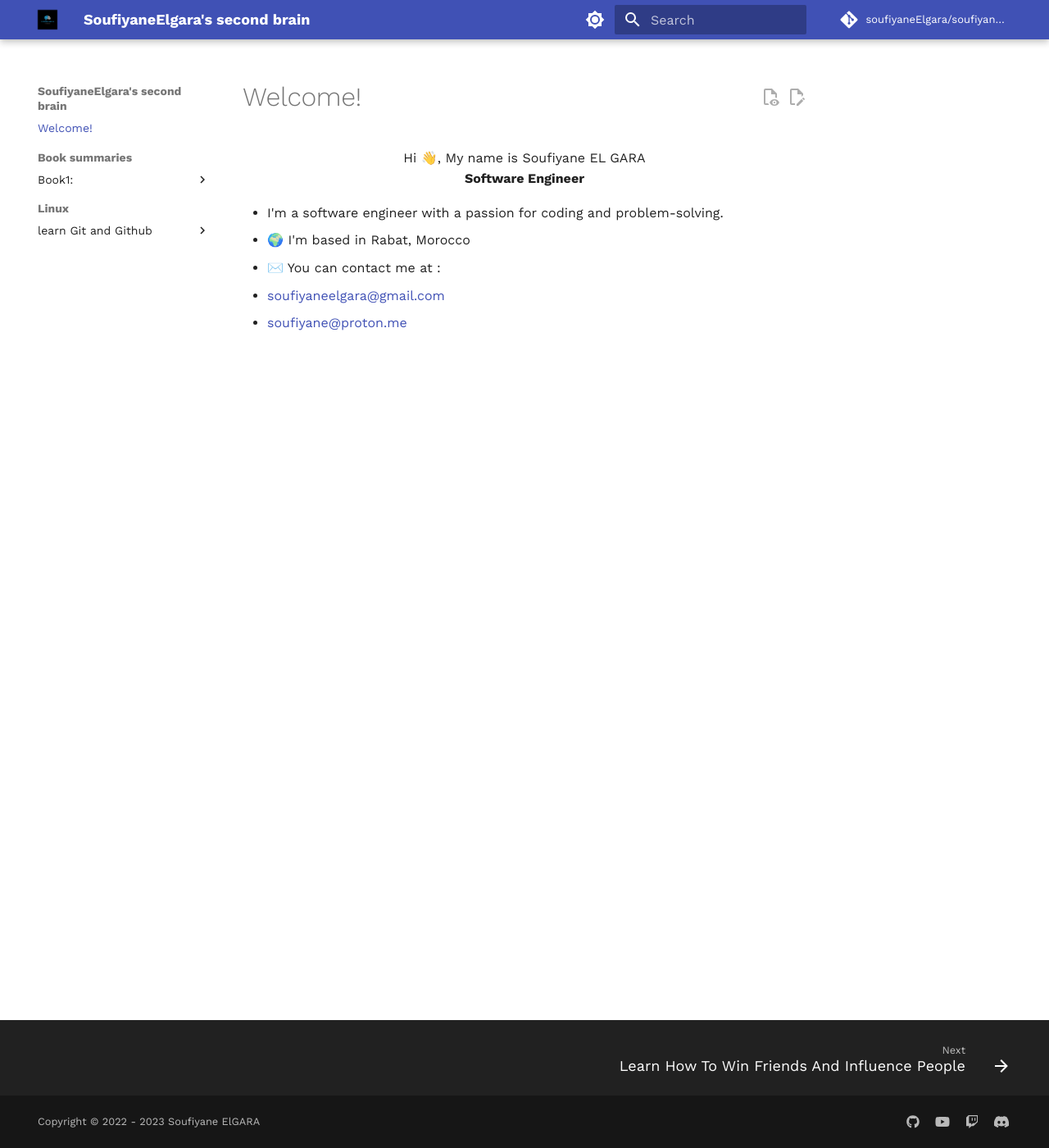
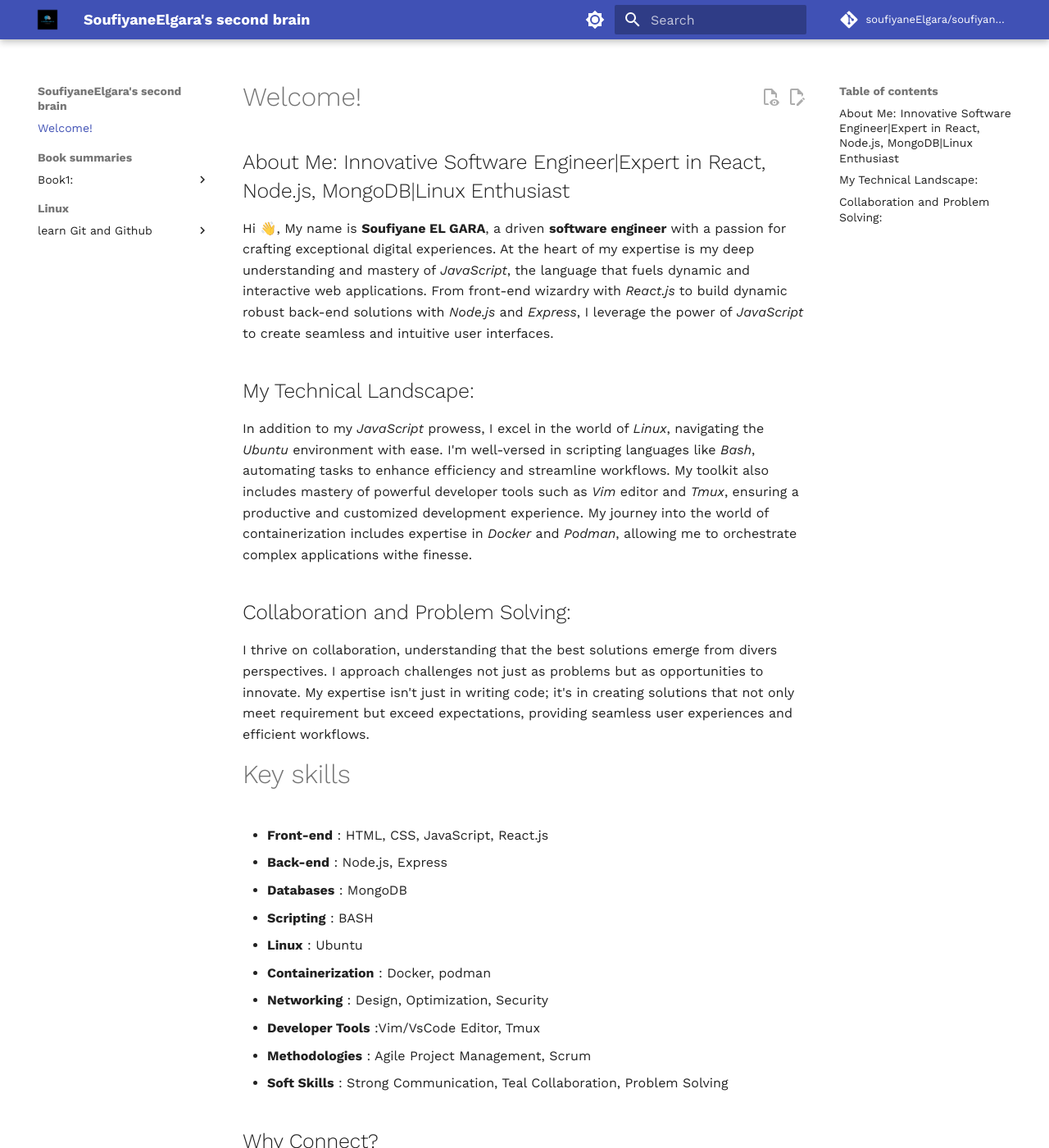
Before and after one commit to soufiyaneElgara/soufiyaneElgara.github.io, an MkDocs documentation site: the page built from docs/index.md, in a window 1280 px wide and 1400 px high. Shown: the whole window at 82% size. Built offline with MkDocs 1.6.1 and Material for MkDocs 9.7.7, drawn with Linux system fonts in a browser that asks for light colours; comment, search, counter and statistics services are not loaded; some of the changed text lies outside the part shown.

Commit message:
updating my index file: it the first page that apear on the website

```diff
--- a/docs/index.md
+++ b/docs/index.md
@@ -1,14 +1,37 @@
 # Welcome!
 
-<div align="center">Hi 👋, My name is Soufiyane EL GARA</div>
+## About Me: Innovative Software Engineer|Expert in React, Node.js, MongoDB|Linux Enthusiast
 
-<div style="font-weight: bold; text-align: center;">
-Software Engineer
-</div>
+Hi 👋, My name is **Soufiyane EL GARA**, a driven **software engineer** with a passion for crafting exceptional digital experiences. At the heart of my expertise is my deep understanding and mastery of *JavaScript*, the language that fuels dynamic and interactive web applications. From front-end wizardry with *React.js* to build dynamic robust back-end solutions with *Node.js* and *Express*, I leverage the power of *JavaScript* to create seamless and intuitive user interfaces.
 
 
-* I'm a software engineer with a passion for coding and problem-solving.
+## My Technical Landscape:
+In addition to my *JavaScript* prowess, I excel in the world of *Linux*, navigating the *Ubuntu* environment with ease. I'm well-versed in scripting languages like *Bash*, automating tasks to enhance efficiency and streamline workflows. My toolkit also includes mastery of powerful developer tools such as *Vim* editor and *Tmux*, ensuring a productive and customized development experience.
+My journey into the world of containerization includes expertise in *Docker* and *Podman*, allowing me to orchestrate complex applications withe finesse.
+
+
+## Collaboration and Problem Solving:
+I thrive on collaboration, understanding that the best solutions emerge from divers perspectives. I approach challenges not just as problems but as opportunities to innovate. My expertise isn't just in writing code; it's in creating solutions that not only meet requirement but exceed expectations, providing seamless user experiences and efficient workflows.
+
+
+# Key skills
+* **Front-end**        : HTML, CSS, JavaScript, React.js
+* **Back-end**         : Node.js, Express
+* **Databases**        : MongoDB
+* **Scripting**        : BASH
+* **Linux**            : Ubuntu
+* **Containerization** : Docker, podman
+* **Networking**       : Design, Optimization, Security
+* **Developer Tools**  :Vim/VsCode Editor, Tmux
+* **Methodologies**    : Agile Project Management, Scrum
+* **Soft Skills**      : Strong Communication, Teal Collaboration, Problem Solving
+
+
+## Why Connect?
+I offer more than just technical skills; I bring a holistic approach software engineering. Whether you need a *JavaScript* expert, a *Linux* enthusiast, or a networking and containerization specialist, I deliver not just solutions, but innovations. Let's connect ans explore how my diverse skill set and passion for problem-solving can elevate your projects to new heights.
+
+Feel free to reach out, and let's embark on a journey of innovations and collaboration development together!
+
+
 * 🌍 I'm based in Rabat, Morocco
-* ✉️ You can contact me at :
-  * [soufiyaneelgara@gmail.com](mailto:soufiyaneelgara@gmail.com)
-  * [soufiyane@proton.me](soufiyane@proton.me)
+* ✉️  soufiyaneelgara@gmail.com
```
Also changed, not shown: site/404.html, site/index.html, site/linux/learn-Git-and-Github/git/index.html, site/linux/learn-Git-and-Github/github/index.html, site/methodologies/READEME/index.html (deleted), site/search/search_index.json, site/sitemap.xml, 1 other file.
